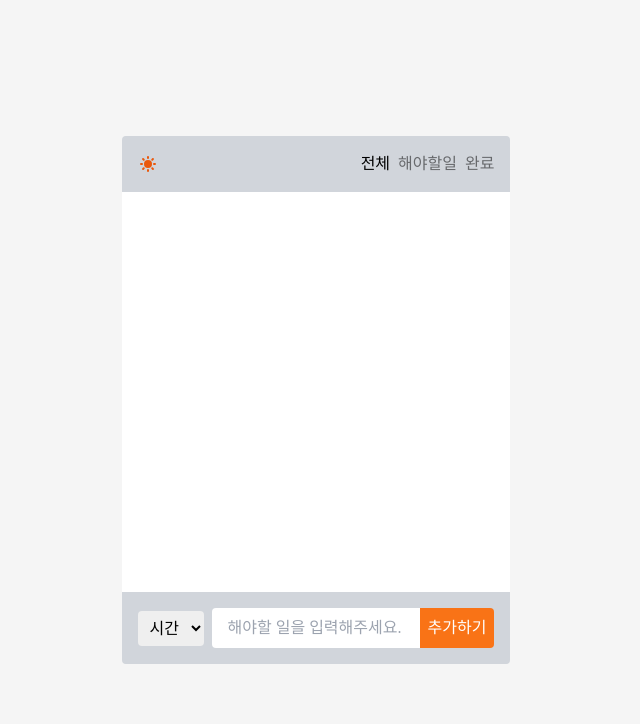
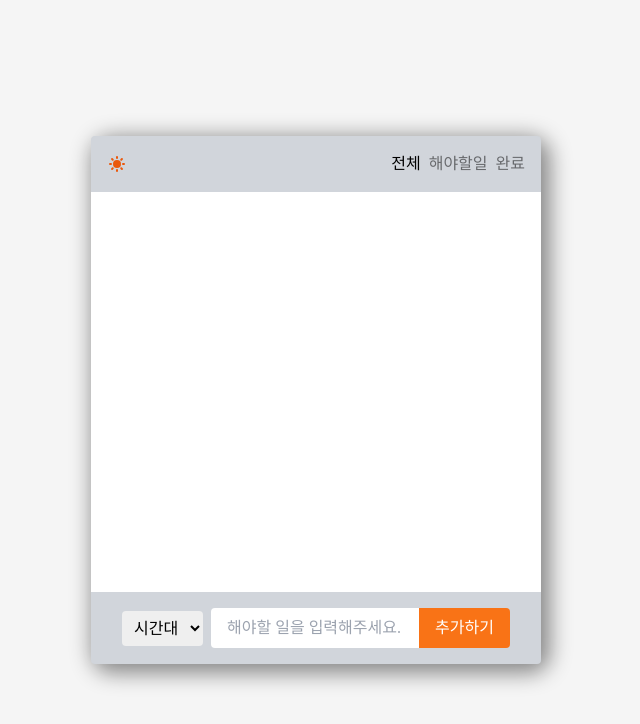
Before and after one commit to lumayi/todo-app-forme, a React (Create React App) app: page / in a window 1280 px wide. Shown: the top 724 px of the page, without its empty margins (324-964 px from the left). Built offline with nearby package versions, Linux system fonts and the light colour scheme.

Commit message:
shadow 설정

```diff
--- a/src/components/AddTodo.jsx
+++ b/src/components/AddTodo.jsx
@@ -32,9 +32,9 @@ export default function AddTodo({ handleAdd }) {
       <div className="flex justify-center gap-2 items-center">
         <select
           onChange={(e) => handleTime(e)}
-          className="p-2 rounded outline-none "
+          className="p-2 rounded outline-none dark:bg-gray-800 dark:text-white"
         >
-          <option value="">시간</option>
+          <option value="">시간대</option>
           <option value="dawn">새벽</option>
           <option value="morning">오전</option>
           <option value="afternoon">오후</option>
@@ -46,9 +46,9 @@ export default function AddTodo({ handleAdd }) {
             onChange={(e) => handleTitle(e)}
             type="text"
             placeholder="해야할 일을 입력해주세요."
-            className="p-2 w-52 rounded-l outline-none indent-2"
+            className="py-2 px-4 w-52 rounded-l outline-none dark:bg-gray-800 dark:text-white"
           />
-          <button className="rounded-r p-2 text-white bg-orange-500 dark:bg-blue-500">
+          <button className="rounded-r py-2 px-4 text-white bg-orange-500 dark:bg-blue-500">
             추가하기
           </button>
         </div>
--- a/src/components/TodoList.jsx
+++ b/src/components/TodoList.jsx
@@ -32,7 +32,7 @@ export default function TodoList({ filter }) {
 
   return (
     <>
-      <div className="bg-white dark:bg-slate-800 h-[25rem] flex flex-col gap-2 p-4 dark:text-gray-100 overflow-y-scroll">
+      <div className="bg-white dark:bg-black h-[25rem] flex flex-col gap-2 p-4 dark:text-gray-100 overflow-y-scroll">
         <div>
           {dawn.length > 0 && <span className="text-xs">새벽</span>}
           {dawn.map((value) => {
--- a/src/index.css
+++ b/src/index.css
@@ -22,6 +22,15 @@ body {
   height: 100vh;
   background-color: var(--color-bg-dark);
 }
+#root {
+  width: 100%;
+  max-width: 450px;
+  border-radius: 1rem;
+  display: flex;
+  flex-direction: column;
+  -webkit-box-shadow: 5px 5px 21px 4px rgba(0, 0, 0, 0.45);
+  box-shadow: 5px 5px 21px 4px rgba(0, 0, 0, 0.45);
+}
 
 code {
   font-family: source-code-pro, Menlo, Monaco, Consolas, 'Courier New',
```
